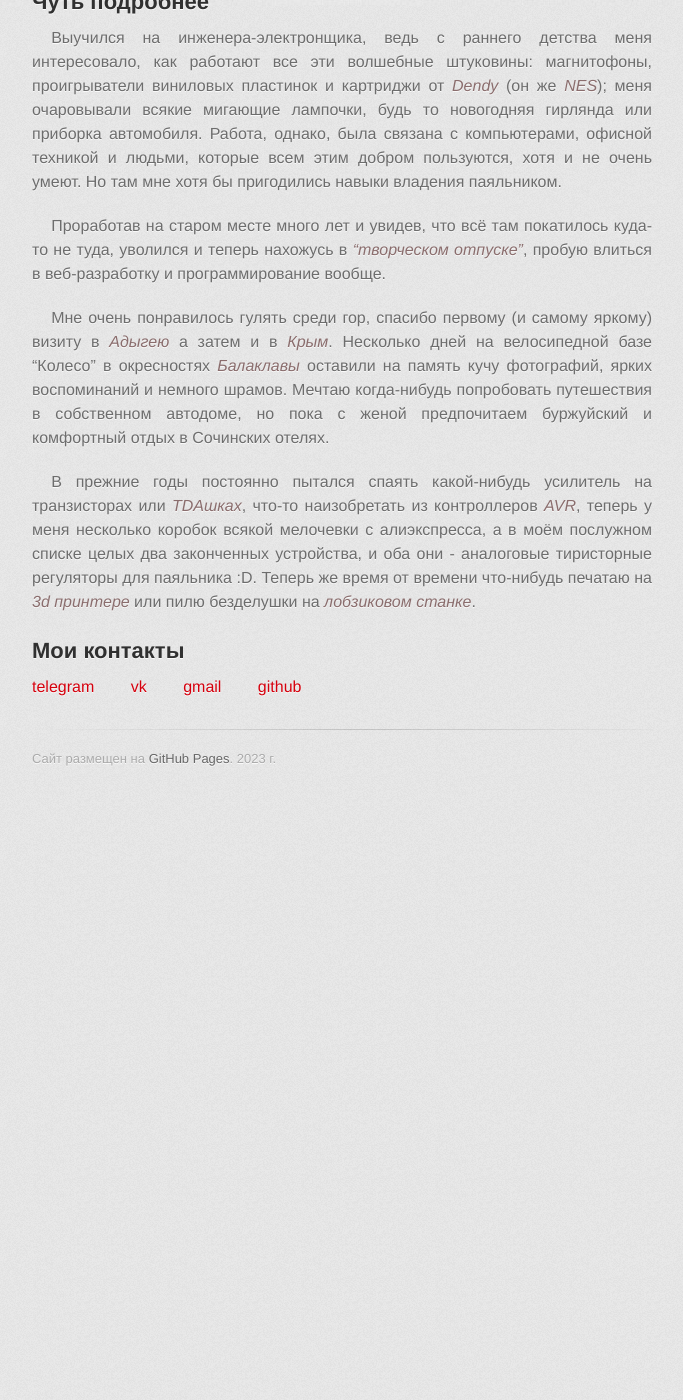
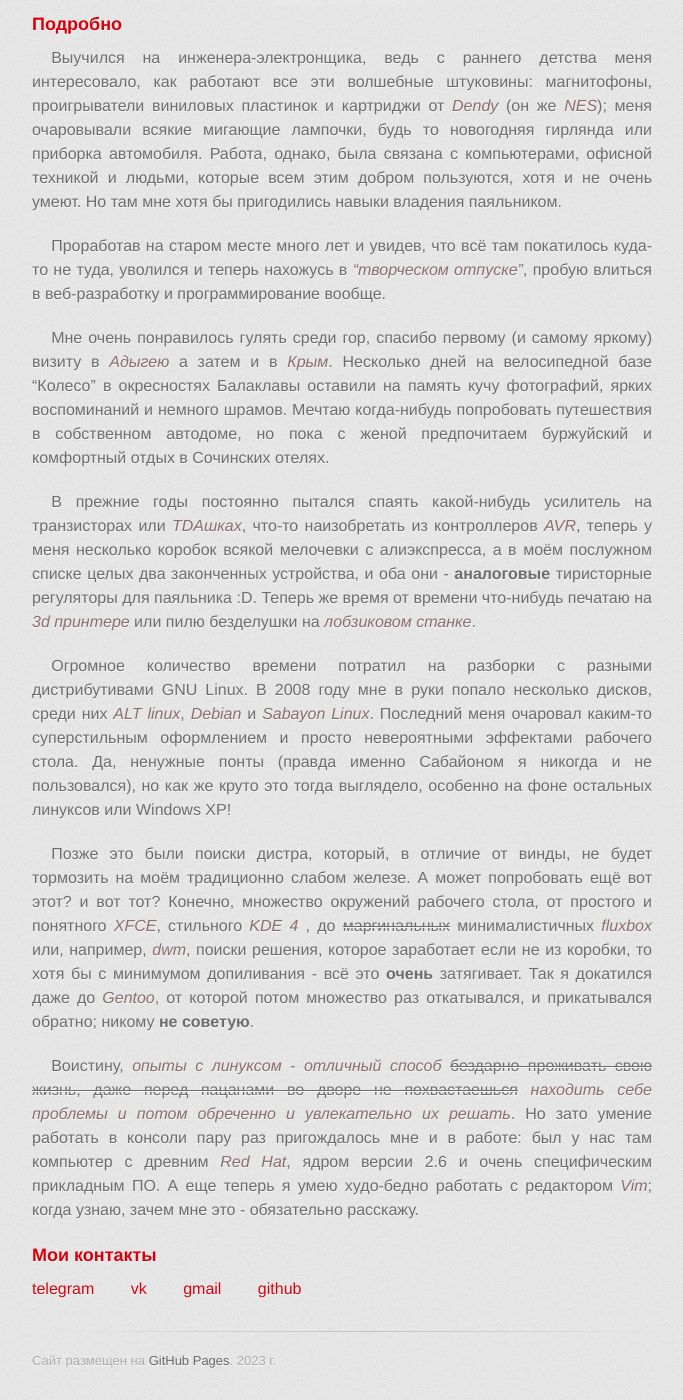
Before and after one commit to Obstbox/jekyll-heavy-duty, a Jekyll site: the page built from docs/about.markdown, in a window 1280 px wide and 1400 px high, scrolled down 568 px. Shown: the whole window, without its empty margins (298-981 px from the left). Built offline with Jekyll 4.4.1, drawn with Linux system fonts in a browser that asks for light colours; some web fonts are replaced; before the commit the page ends 1367 px from its top, so only the background shows below that.

Commit message:
upd about

```diff
--- a/docs/_layouts/about.html
+++ b/docs/_layouts/about.html
@@ -9,6 +9,7 @@ layout: default
     >
   </figure>
   <div>
+    <h3>Кратко:</h3>
     <p class="no-indent">Привет. Меня зовут <em>Иван</em>.</p>
     <p><em>Живу</em> в <a href="https://ru.wikipedia.org/wiki/%D0%9D%D0%B0%D0%B4%D1%8B%D0%BC">маленьком северном городке</a>.
     <em>Умею</em> в компьютеры,  МФУ и оконечивать витые пары. <em>Люблю</em>
--- a/docs/about.markdown
+++ b/docs/about.markdown
@@ -7,7 +7,7 @@ title: Обо мне
 # permalink: /about/
 ---
 
-## Чуть подробнее
+### Подробно
 Выучился на инженера-электронщика, ведь с раннего детства меня интересовало, как работают все эти волшебные штуковины:
 магнитофоны, проигрыватели виниловых пластинок и картриджи от _Dendy_ (он же _NES_); меня очаровывали всякие мигающие
 лампочки, будь то новогодняя гирлянда или приборка автомобиля. Работа, однако, была связана с компьютерами, офисной
@@ -18,16 +18,34 @@ title: Обо мне
 _"творческом отпуске"_, пробую влиться в веб-разработку и программирование вообще.
 
 Мне очень понравилось гулять среди гор, спасибо первому (и самому яркому) визиту в _Адыгею_ а затем и в _Крым_. Несколько
-дней на велосипедной базе "Колесо" в окресностях _Балаклавы_ оставили на память кучу фотографий, ярких воспоминаний и
+дней на велосипедной базе "Колесо" в окресностях Балаклавы оставили на память кучу фотографий, ярких воспоминаний и
 немного шрамов. Мечтаю когда-нибудь попробовать путешествия в собственном автодоме, но пока с женой предпочитаем
 буржуйский и комфортный отдых в Сочинских отелях.
 
 В прежние годы постоянно пытался спаять какой-нибудь усилитель на транзисторах или _TDAшках_, что-то наизобретать из
 контроллеров _AVR_, теперь у меня несколько коробок всякой мелочевки с алиэкспресса, а в моём послужном списке целых
-два законченных устройства, и оба они - аналоговые тиристорные регуляторы для паяльника :D. Теперь же время от времени
+два законченных устройства, и оба они - __аналоговые__ тиристорные регуляторы для паяльника :D. Теперь же время от времени
 что-нибудь печатаю на _3d принтере_ или пилю безделушки на _лобзиковом станке_.
 
-## Мои контакты
+Огромное количество времени потратил на разборки с разными дистрибутивами GNU Linux. В 2008 году мне в руки попало
+несколько дисков, среди них _ALT linux_, _Debian_ и _Sabayon Linux_. Последний меня очаровал каким-то суперстильным
+оформлением и просто невероятными эффектами рабочего стола. Да, ненужные понты (правда именно Сабайоном я никогда и не
+пользовался), но как же круто это тогда выглядело, особенно на фоне остальных линуксов или Windows XP!
 
-[telegram]() [vk]() [gmail]() [github]()
+Позже это были поиски дистра, который, в отличие от винды, не будет тормозить на моём традиционно слабом железе. А
+может попробовать ещё вот этот? и вот тот? Конечно, множество окружений рабочего стола, от простого и понятного _XFCE_,
+стильного _KDE 4_ , до ~~маргинальных~~ минималистичных _fluxbox_ или, например, _dwm_, поиски решения, которое
+заработает если не из коробки, то хотя бы с минимумом допиливания - всё это __очень__ затягивает. Так я докатился даже
+до _Gentoo_, от которой потом множество раз откатывался, и прикатывался обратно; никому __не советую__.
+
+Воистину, _опыты с линуксом - отличный способ_ ~~бездарно проживать свою жизнь, даже перед пацанами во дворе не
+похвастаешься~~ _находить себе проблемы и потом обреченно и увлекательно их решать_. Но зато умение работать в консоли
+пару раз пригождалось мне и в работе: был у нас там компьютер с древним _Red Hat_, ядром версии 2.6 и очень
+специфическим прикладным ПО. А еще теперь я умею худо-бедно работать с редактором _Vim_; когда узнаю, зачем мне это -
+обязательно расскажу.
+
+### Мои контакты
+
+[telegram](https://t.me/ivan_obstinatus) [vk](https://vk.com/id3354059) [gmail](mailto:obst.box@gmail.com) [github](
+https://github.com/Obstbox)
 {: .no-indent .contacts}
```
Also changed, not shown: README.md.
